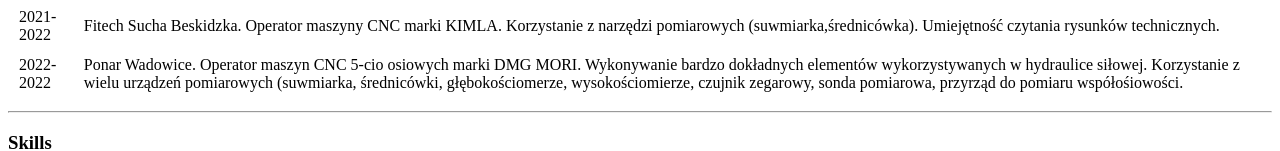
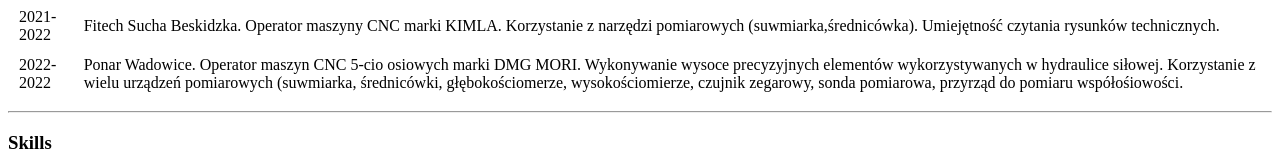
Before and after one commit to Incarn4ti0n/cv, a plain HTML site: page index.html in a window 1280 px wide. Shown: the part 642-793 px from the top of the page. Drawn offline with Linux system fonts and the light colour scheme.

Commit message:
Update index.html
Improved work description

```diff
--- a/index.html
+++ b/index.html
@@ -112,7 +112,7 @@
 					<td >2022-2022</td>
 					<td>
 						Ponar Wadowice. Operator maszyn CNC 5-cio osiowych marki
-						DMG MORI. Wykonywanie bardzo dokładnych elementów
+						DMG MORI. Wykonywanie wysoce precyzyjnych elementów
 						wykorzystywanych w hydraulice siłowej. Korzystanie z
 						wielu urządzeń pomiarowych (suwmiarka, średnicówki,
 						głębokościomerze, wysokościomierze, czujnik zegarowy,
```
